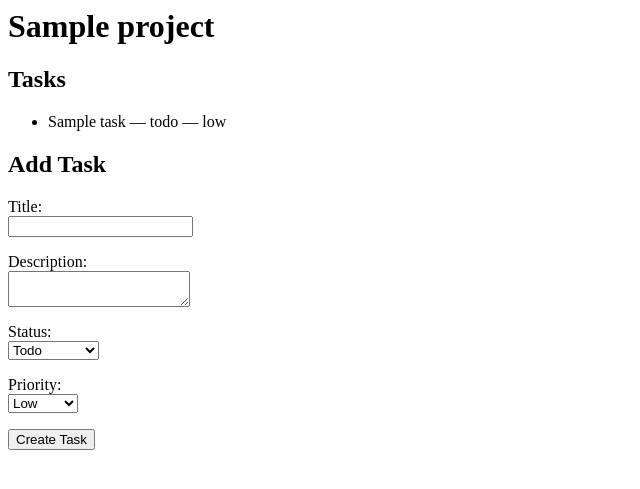
After one commit to Suvojeet-Haldar/TeamFlow, a Django app: page /projects/1/ in a window 1280 px wide. The commit adds this page. Shown: the top 489 px of the page, without its empty margins (0-640 px from the left). Run offline with Django 5.2, Linux system fonts and the light colour scheme; tables that the repository leaves empty hold one stand-in row (values such as "Sample post").

Commit message:
TeamFlow v2: project detail page and task system
- Added Task model linked to Project
- Implemented project detail view
- Added task creation within projects
- Enabled viewing tasks inside each project

```diff
--- a/core/models.py
+++ b/core/models.py
@@ -62,19 +62,21 @@ class Project(models.Model):
 class Task(models.Model):
 
     STATUS_CHOICES = [
-        ('TODO', 'Todo'),
-        ('IN_PROGRESS', 'In Progress'),
-        ('BLOCKED', 'Blocked'),
-        ('DONE', 'Done'),
+        ('todo', 'Todo'),
+        ('in_progress', 'In Progress'),
+        ('done', 'Done'),
+        ('blocked', 'Blocked')
     ]
 
     PRIORITY_CHOICES = [
-        ('LOW', 'Low'),
-        ('MEDIUM', 'Medium'),
-        ('HIGH', 'High'),
+        ('low', 'Low'),
+        ('medium', 'Medium'),
+        ('high', 'High'),
+        ('urgent', 'Urgent')
     ]
 
     title = models.CharField(max_length=255)
+
     description = models.TextField(blank=True)
 
     project = models.ForeignKey(
@@ -91,26 +93,23 @@ class Task(models.Model):
         related_name='assigned_tasks'
     )
 
-    created_by = models.ForeignKey(
-        CustomUser,
-        on_delete=models.SET_NULL,
-        null=True,
-        related_name='created_tasks'
-    )
-
     status = models.CharField(
         max_length=20,
         choices=STATUS_CHOICES,
-        default='TODO'
+        default='todo'
     )
 
     priority = models.CharField(
         max_length=20,
         choices=PRIORITY_CHOICES,
-        default='MEDIUM'
+        default='medium'
     )
+
+    due_date = models.DateField(null=True, blank=True)
 
     created_at = models.DateTimeField(auto_now_add=True)
 
+    updated_at = models.DateTimeField(auto_now=True)
+
     def __str__(self):
         return self.title
--- /dev/null
+++ b/core/templates/core/project_detail.html
@@ -0,0 +1,50 @@
+<h1>{{ project.name }}</h1>
+
+<h2>Tasks</h2>
+
+<ul>
+    {% for task in tasks %}
+        <li>
+            {{ task.title }} — {{ task.status }} — {{ task.priority }}
+        </li>
+    {% empty %}
+        <li>No tasks yet</li>
+    {% endfor %}
+</ul>
+
+<h2>Add Task</h2>
+
+<form method="POST">
+    {% csrf_token %}
+
+    <p>
+        Title:<br>
+        <input type="text" name="title">
+    </p>
+
+    <p>
+        Description:<br>
+        <textarea name="description"></textarea>
+    </p>
+
+    <p>
+        Status:<br>
+        <select name="status">
+            <option value="todo">Todo</option>
+            <option value="in_progress">In Progress</option>
+            <option value="done">Done</option>
+        </select>
+    </p>
+
+    <p>
+        Priority:<br>
+        <select name="priority">
+            <option value="low">Low</option>
+            <option value="medium">Medium</option>
+            <option value="high">High</option>
+        </select>
+    </p>
+
+    <button type="submit">Create Task</button>
+
+</form>
--- a/core/templates/projects/project_list.html
+++ b/core/templates/projects/project_list.html
@@ -2,6 +2,9 @@
 
 <ul>
     {% for project in projects %}
-        <li>{{ project.name }}</li>
+        <li><a href="/projects/{{ project.id }}/">
+                {{ project.name }}
+            </a>
+        </li>
     {% endfor %}
 </ul>
--- a/core/urls.py
+++ b/core/urls.py
@@ -1,6 +1,7 @@
 from django.urls import path
-from .views import project_list
+from . import views
 
 urlpatterns = [
-    path("projects/", project_list, name="project_list"),
+    path('projects/', views.project_list, name='project_list'),
+    path('projects/<int:project_id>/', views.project_detail, name='project_detail'),
 ]
--- a/core/views.py
+++ b/core/views.py
@@ -1,7 +1,9 @@
-from django.shortcuts import render
-from .models import Project
+from django.shortcuts import render, get_object_or_404, redirect
+from django.contrib.auth.decorators import login_required
+from .models import Project, Task
 
 
+@login_required
 def project_list(request):
 
     user = request.user
@@ -13,3 +15,30 @@ def project_list(request):
     return render(request, "projects/project_list.html", {
         "projects": projects
     })
+
+def project_detail(request, project_id):
+
+    project = get_object_or_404(Project, id=project_id)
+
+    if request.method == "POST":
+        title = request.POST.get("title")
+        description = request.POST.get("description")
+        status = request.POST.get("status")
+        priority = request.POST.get("priority")
+
+        Task.objects.create(
+            project=project,
+            title=title,
+            description=description,
+            status=status,
+            priority=priority
+        )
+
+    tasks = Task.objects.filter(project=project)
+
+    context = {
+        "project": project,
+        "tasks": tasks
+    }
+
+    return render(request, "core/project_detail.html", context)
```
Also changed, not shown: core/migrations/0003_remove_task_created_by_task_due_date_task_updated_at_and_more.py (added).
